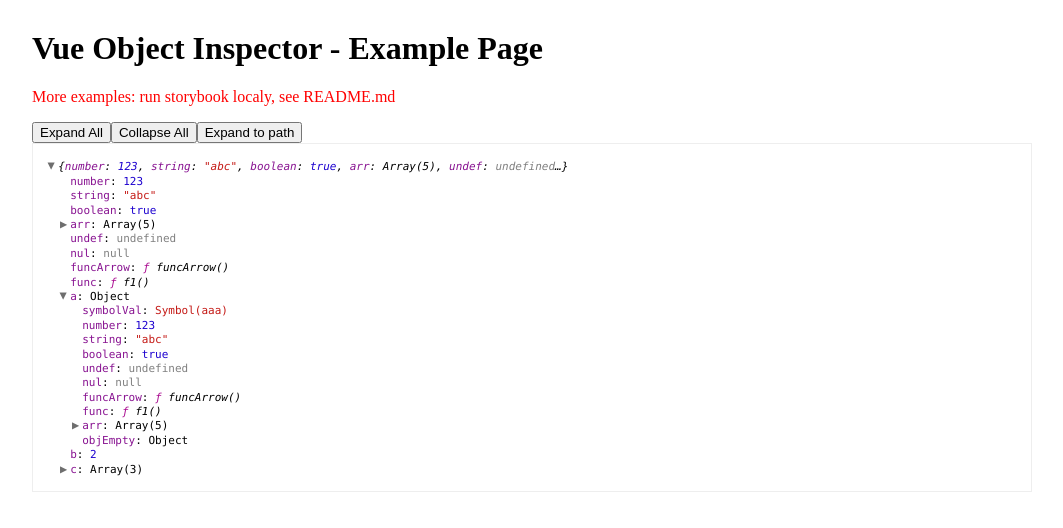
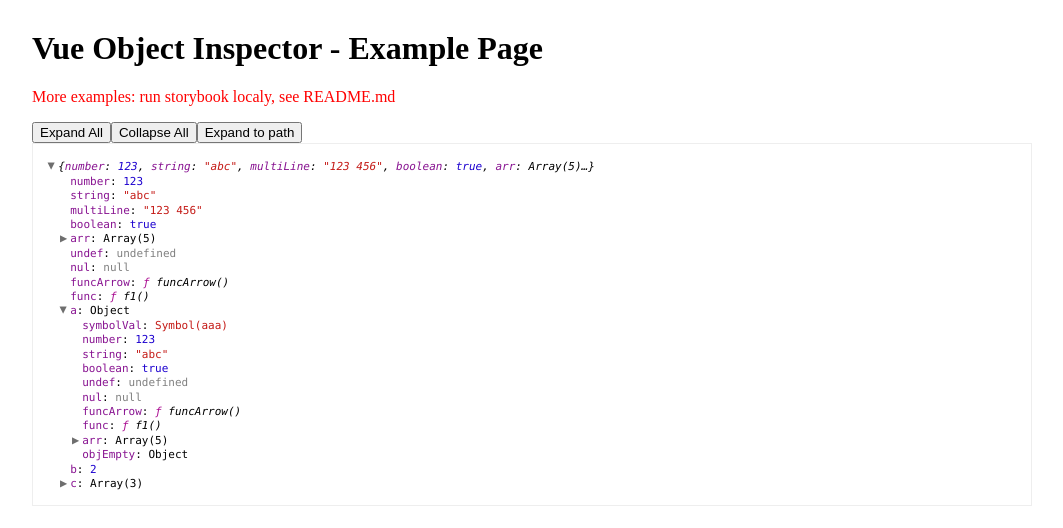
Before and after one commit to vikyd/vue-object-inspector, a Vue app: page / in a window 1280 px wide. Shown: the top 528 px of the page, without its empty margins (108-1171 px from the left). Built offline with nearby package versions, Linux system fonts and the light colour scheme.

Commit message:
feat: hover show title

```diff
--- a/example/App.vue
+++ b/example/App.vue
@@ -55,6 +55,8 @@
         // symbolVal: Symbol('aaa'),
         number: 123,
         string: 'abc',
+        multiLine: `123\n
+456`,
         boolean: true,
         arr: [1, 2, 3, 4, 5],
         undef: undefined,
--- a/package.json
+++ b/package.json
@@ -1,6 +1,6 @@
 {
   "name": "vue-object-inspector",
-  "version": "1.0.11",
+  "version": "1.0.2",
   "description": "Vue component used as an js/json object inspector/viewer",
   "keywords": [
     "vue",
--- a/src/components/object-label.vue
+++ b/src/components/object-label.vue
@@ -1,5 +1,5 @@
 <template>
-  <span class="object-label"
+  <span :title="name" class="object-label"
     ><span
       v-if="typeof name === 'string'"
       :class="['object-name', isNonenumerable ? 'object-name-dimmed' : '']"
--- a/src/components/object-value.vue
+++ b/src/components/object-value.vue
@@ -1,5 +1,7 @@
 <template>
-  <span :class="['object-value', calcObject.class]"
+  <span
+    :class="['object-value', calcObject.class]"
+    :title="type === 'string' ? calcObject.noQouteText : calcObject.text"
     >{{ calcObject.text
     }}<template v-if="type === 'function'"
       ><span class="object-value-function-prefix">ƒ&nbsp;</span
@@ -35,6 +37,7 @@
           return {
             class: 'object-value-string',
             text: `"${o}"`,
+            noQouteText: `${o}`,
           }
         case 'boolean':
           return {
```
